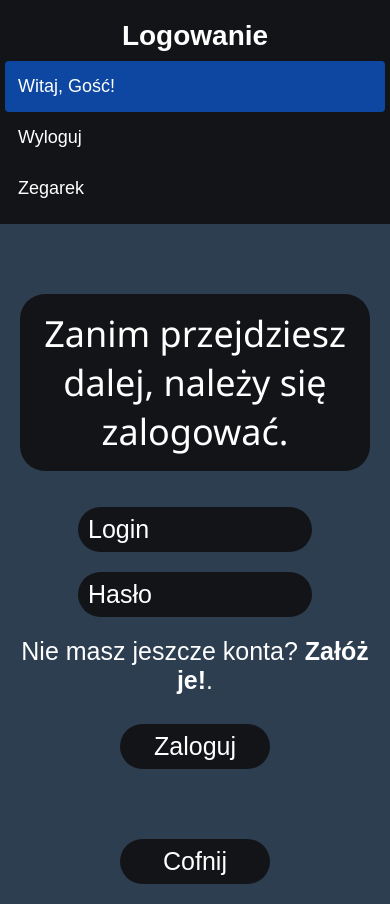
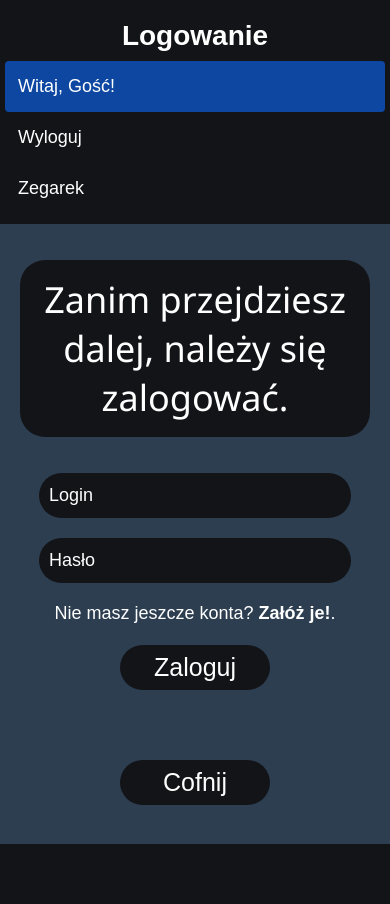
Before and after one commit to Yournicknamehere/E14, a PHP site: page /logowanie.php in a window 390 px wide. After the commit the page ends 844 px from the top, so only its background shows below. Run offline with PHP 8.4, Linux system fonts and the light colour scheme.

Commit message:
Update style.css

```diff
--- a/CSS/style.css
+++ b/CSS/style.css
@@ -154,12 +154,12 @@ a:hover {
 select {
     border: 0;
     border-radius: 25px;
-    font-family: Verdana, Geneva, Tahoma, sans-serif;
+    font-family: Arial, Helvetica, sans-serif;
     font-size: 18px;
     padding: 5px;
     background: #131418;
     color: white;
-    width: 30%;
+    width: 50%;
 }
 
 select:focus {outline: none;}
@@ -255,6 +255,28 @@ select:focus {outline: none;}
     }
 
     .formInput {
-        width: 60%;
+        width: 80%;
+        font-size: 18px;
+    }
+
+    .formInput::placeholder {color: white;}
+
+    .formInput::-webkit-input-placeholder {color: white;}
+
+    .formInput::-moz-placeholder {color: white;}
+
+    .formInput:-ms-input-placeholder {color: white;}
+
+    .content {
+        margin-top: 35px;
+        font-size: 18px;
+    }
+
+    body {
+        font-size: 16px;
+    }
+
+    select {
+        font-size: 18px;
     }
 }
```
